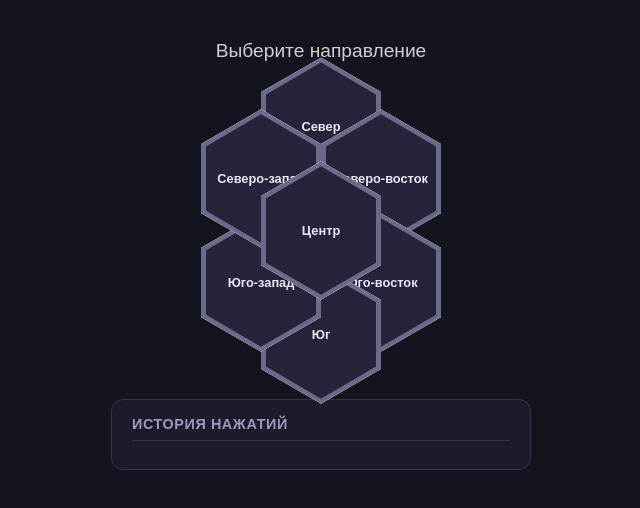
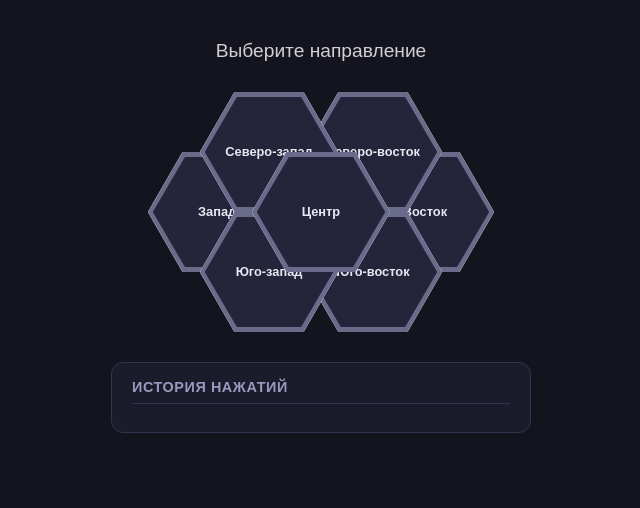
Before and after one commit to OmicRoN88/WestMarch, a plain HTML site: page index.html in a window 1280 px wide. Shown: the whole page, without its empty margins (319-959 px from the left). Drawn offline with Linux system fonts and the light colour scheme.

Commit message:
Update index.html

```diff
--- a/index.html
+++ b/index.html
@@ -3,7 +3,7 @@
 <head>
 <meta charset="UTF-8">
 <meta name="viewport" content="width=device-width, initial-scale=1.0">
-<title>Шестиугольная карта</title>
+<title>Шестиугольная карта (flat-top)</title>
 <style>
   * { box-sizing: border-box; }
 
@@ -30,25 +30,23 @@
   /* ---------- КОНТЕЙНЕР ---------- */
   .hive {
     position: relative;
-    /* Размеры шестиугольника: W — ширина, H — высота (H = W * 1.1547) */
-    --w: 120px;
-    --h: 138.56px;
-    /* Контейнер должен вмещать все 7 фигур:
-       ширина = 2 * W (два шестиугольника в ряд по горизонтали)
-       высота = 2 * H (два по вертикали) */
+    /* Для flat-top: W — ширина (от вершины до вершины), H — высота (от грани до грани).
+       У правильного шестиугольника H = W * sqrt(3) / 2 ≈ W * 0.866 */
+    --w: 138.56px;  /* 120 * 1.1547 */
+    --h: 120px;
+
     width: calc(var(--w) * 2);
     height: calc(var(--h) * 2);
-    /* Убираем overflow, чтобы ничего не обрезалось */
     margin-bottom: 30px;
   }
 
-  /* ---------- БАЗОВЫЙ ШЕСТИУГОЛЬНИК ---------- */
+  /* ---------- БАЗОВЫЙ ШЕСТИУГОЛЬНИК (FLAT-TOP) ---------- */
   .hex {
     position: absolute;
     width: var(--w);
     height: var(--h);
-    /* Правильный шестиугольник с вершиной вверх */
-    clip-path: polygon(50% 0%, 100% 25%, 100% 75%, 50% 100%, 0% 75%, 0% 25%);
+    /* Flat-top: вершины по бокам, верх/низ — плоские */
+    clip-path: polygon(25% 0%, 75% 0%, 100% 50%, 75% 100%, 25% 100%, 0% 50%);
     border: none;
     cursor: pointer;
     padding: 0;
@@ -75,17 +73,16 @@
     z-index: 0;
   }
 
-  /* Внутренний слой (заливка, чуть темнее) */
+  /* Внутренний слой (заливка) */
   .hex::after {
     content: "";
     position: absolute;
-    inset: 5px; /* Толщина границы */
+    inset: 5px;
     background: #24243a;
     clip-path: inherit;
     z-index: 1;
   }
 
-  /* Текст поверх */
   .hex > span {
     position: relative;
     z-index: 2;
@@ -96,51 +93,45 @@
   .hex:hover::after { background: #2f2f4d; }
   .hex:active { transform: scale(0.97); }
 
-  /* ---------- ПОЗИЦИИ (ТОЧНЫЙ РАСЧЁТ) ---------- */
+  /* ---------- ПОЗИЦИИ ---------- */
   /*
-     Чтобы грани идеально совпадали, используем следующие смещения:
-     - По горизонтали: 0.5 * W
-     - По вертикали:   0.375 * H
-
-     Для правильного шестиугольника (H = W * 1.1547):
-     шаг по вертикали = 0.75 * H
-     шаг по горизонтали = 0.5 * W
-
-     Центр находится в координатах: left = 0.5 * W, top = 0.5 * H
+     Flat-top шестиугольники:
+     - По горизонтали шаг = 0.75 * W
+     - По вертикали шаг = 0.5 * H
   */
 
   .hex-center {
     left: calc(var(--w) * 0.5);
     top: calc(var(--h) * 0.5);
-    z-index: 10; /* Центр поверх остальных */
+    z-index: 10;
   }
 
-  .hex-north {
-    left: calc(var(--w) * 0.5);
-    top: calc(var(--h) * 0.5 - var(--h) * 0.75);
+  .hex-east {
+    left: calc(var(--w) * 0.5 + var(--w) * 0.75);
+    top: calc(var(--h) * 0.5);
   }
-  .hex-south {
-    left: calc(var(--w) * 0.5);
-    top: calc(var(--h) * 0.5 + var(--h) * 0.75);
+  .hex-west {
+    left: calc(var(--w) * 0.5 - var(--w) * 0.75);
+    top: calc(var(--h) * 0.5);
   }
   .hex-north-east {
-    left: calc(var(--w) * 0.5 + var(--w) * 0.5);
-    top: calc(var(--h) * 0.5 - var(--h) * 0.375);
+    left: calc(var(--w) * 0.5 + var(--w) * 0.375);
+    top: calc(var(--h) * 0.5 - var(--h) * 0.5);
   }
   .hex-north-west {
-    left: calc(var(--w) * 0.5 - var(--w) * 0.5);
-    top: calc(var(--h) * 0.5 - var(--h) * 0.375);
+    left: calc(var(--w) * 0.5 - var(--w) * 0.375);
+    top: calc(var(--h) * 0.5 - var(--h) * 0.5);
   }
   .hex-south-east {
-    left: calc(var(--w) * 0.5 + var(--w) * 0.5);
-    top: calc(var(--h) * 0.5 + var(--h) * 0.375);
+    left: calc(var(--w) * 0.5 + var(--w) * 0.375);
+    top: calc(var(--h) * 0.5 + var(--h) * 0.5);
   }
   .hex-south-west {
-    left: calc(var(--w) * 0.5 - var(--w) * 0.5);
-    top: calc(var(--h) * 0.5 + var(--h) * 0.375);
+    left: calc(var(--w) * 0.5 - var(--w) * 0.375);
+    top: calc(var(--h) * 0.5 + var(--h) * 0.5);
   }
 
-  /* ---------- ИСТОРИЯ НАЖАТИЙ (СВЕРХУ ВНИЗ) ---------- */
+  /* ---------- ИСТОРИЯ ---------- */
   .history {
     width: min(420px, 92vw);
     background: #1b1b2b;
@@ -164,7 +155,7 @@
 
   .history-list {
     display: flex;
-    flex-direction: column; /* Сверху вниз */
+    flex-direction: column;
     gap: 8px;
   }
 
@@ -193,12 +184,12 @@
     <button class="hex hex-center" data-label="Центр"><span>Центр</span></button>
 
     <!-- 6 соседей -->
-    <button class="hex hex-north"      data-label="Север"><span>Север</span></button>
+    <button class="hex hex-east"       data-label="Восток"><span>Восток</span></button>
+    <button class="hex hex-west"       data-label="Запад"><span>Запад</span></button>
     <button class="hex hex-north-east" data-label="Северо-восток"><span>Северо-восток</span></button>
+    <button class="hex hex-north-west" data-label="Северо-запад"><span>Северо-запад</span></button>
     <button class="hex hex-south-east" data-label="Юго-восток"><span>Юго-восток</span></button>
-    <button class="hex hex-south"      data-label="Юг"><span>Юг</span></button>
     <button class="hex hex-south-west" data-label="Юго-запад"><span>Юго-запад</span></button>
-    <button class="hex hex-north-west" data-label="Северо-запад"><span>Северо-запад</span></button>
   </div>
 
   <div class="history">
@@ -215,11 +206,7 @@
       const item = document.createElement('div');
       item.className = 'history-item';
       item.textContent = label;
-
-      // Добавляем в конец списка (сверху вниз)
       list.appendChild(item);
-
-      // Автоматическая прокрутка вниз к новому элементу
       item.scrollIntoView({ behavior: 'smooth', block: 'nearest' });
     });
   });
```
